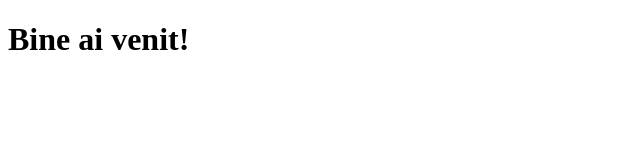
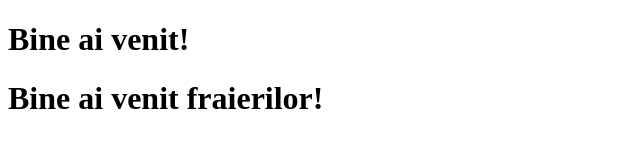
Before and after one commit to ctmxxl2322/site-exemplu, a plain HTML site: page index.html in a window 1280 px wide. Shown: the whole page, without its empty margins (0-640 px from the left). Drawn offline with Linux system fonts and the light colour scheme.

Commit message:
<h1>Bine ai venit!</h1>

```diff
--- a/index.html
+++ b/index.html
@@ -5,5 +5,6 @@
 </head>
 <body>
     <h1>Bine ai venit!</h1>
+    <h1>Bine ai venit fraierilor!</h1>
 </body>
 </html>
```
Also changed, not shown: 1 other file.
